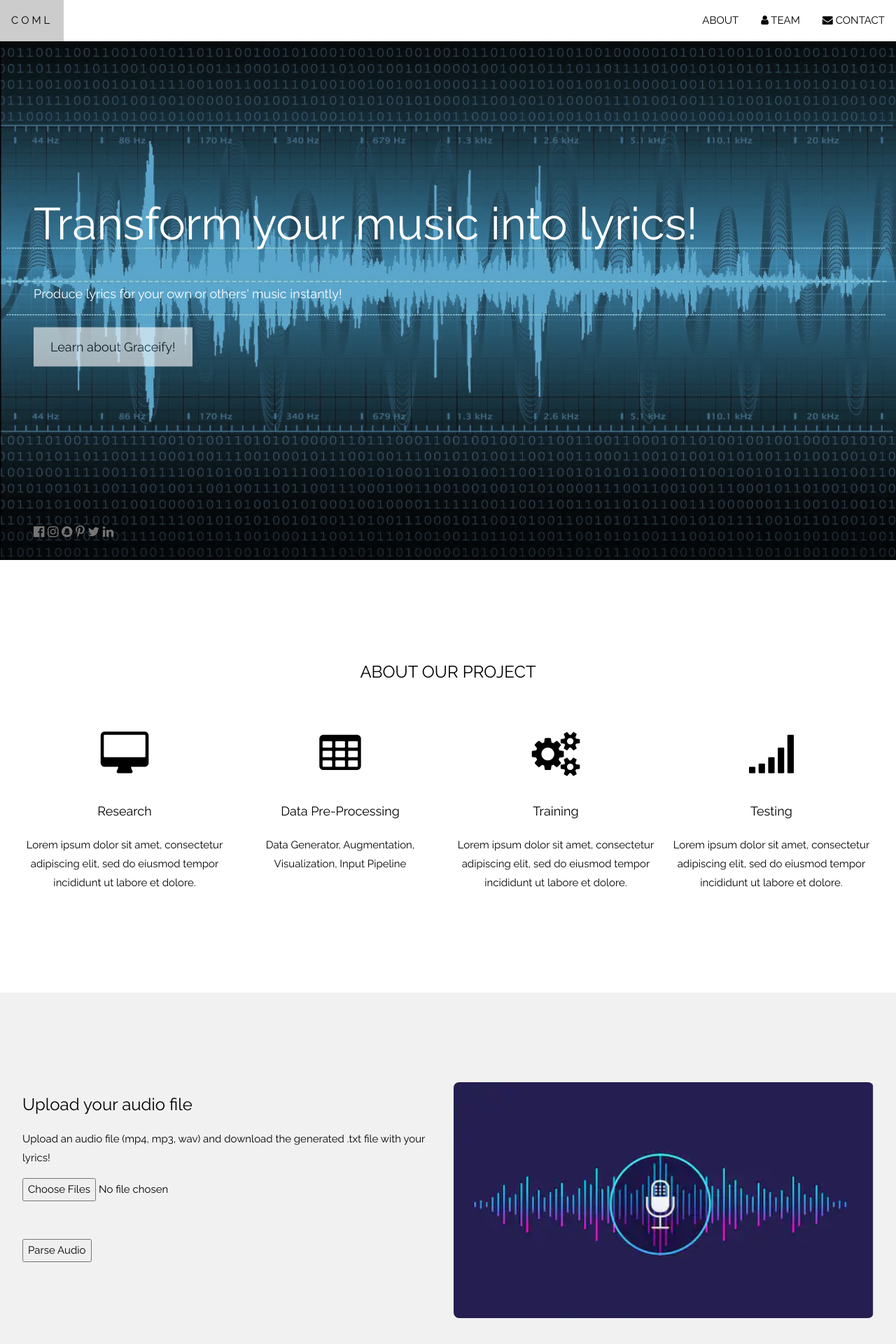
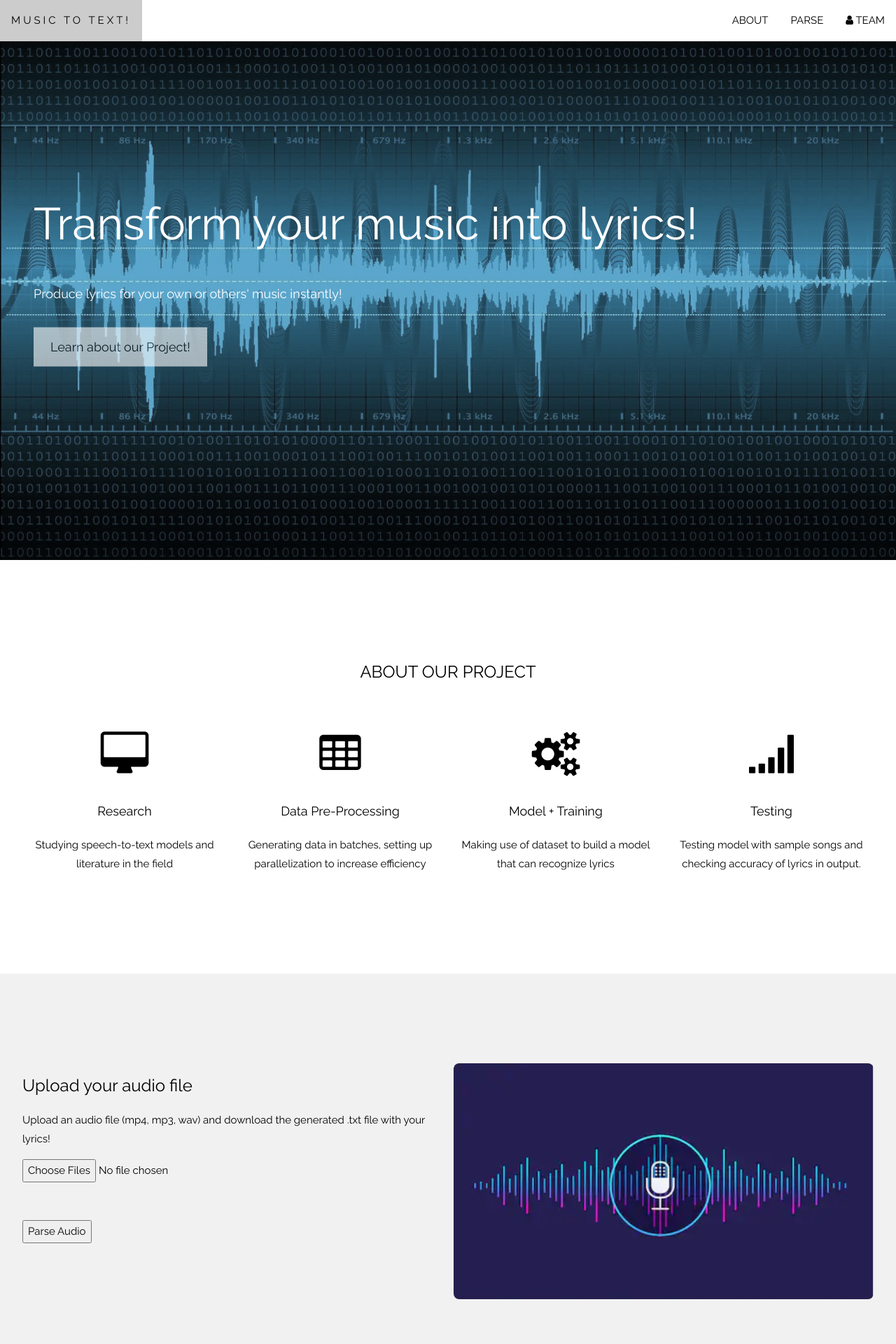
Before and after one commit to umd-fire-coml/2020-Speech-Recognition, a Flask app: page / in a window 1280 px wide. Shown: the top 1920 px of the page at 70% size. Run offline with Flask 2, Linux system fonts and the light colour scheme.

Commit message:
Update images

```diff
--- a/templates/index.html
+++ b/templates/index.html
@@ -1,6 +1,6 @@
 <!DOCTYPE html>
 <html>
-<title>Graceify!</title>
+<title>Music to Text!</title>
 <meta charset="UTF-8">
 <meta name="viewport" content="width=device-width, initial-scale=1">
 <link rel="stylesheet" href="https://www.w3schools.com/w3css/4/w3.css">
@@ -31,12 +31,13 @@ body, html {
 <!-- Navbar (sit on top) -->
 <div class="w3-top">
   <div class="w3-bar w3-white w3-card" id="myNavbar">
-    <a href="#home" class="w3-bar-item w3-button w3-wide">COML</a>
+    <a href="#home" class="w3-bar-item w3-button w3-wide">MUSIC TO TEXT!</a>
     <!-- Right-sided navbar links -->
     <div class="w3-right w3-hide-small">
       <a href="#about" class="w3-bar-item w3-button">ABOUT</a>
+      <a href="#parse" class="w3-bar-item w3-button">PARSE</a>
       <a href="#team" class="w3-bar-item w3-button"><i class="fa fa-user"></i> TEAM</a>
-      <a href="#contact" class="w3-bar-item w3-button"><i class="fa fa-envelope"></i> CONTACT</a>
+
     </div>
     <!-- Hide right-floated links on small screens and replace them with a menu icon -->
 
@@ -50,8 +51,8 @@ body, html {
 <nav class="w3-sidebar w3-bar-block w3-black w3-card w3-animate-left w3-hide-medium w3-hide-large" style="display:none" id="mySidebar">
   <a href="javascript:void(0)" onclick="w3_close()" class="w3-bar-item w3-button w3-large w3-padding-16">Close ×</a>
   <a href="#about" onclick="w3_close()" class="w3-bar-item w3-button">ABOUT</a>
+  <a href="#parse" class="w3-bar-item w3-button">PARSE</a>
   <a href="#team" onclick="w3_close()" class="w3-bar-item w3-button">TEAM</a>
-  <a href="#contact" onclick="w3_close()" class="w3-bar-item w3-button">CONTACT</a>
 </nav>
 
 <!-- Header with full-height image -->
@@ -60,15 +61,9 @@ body, html {
     <span class="w3-jumbo w3-hide-small">Transform your music into lyrics!</span><br>
     <span class="w3-xxlarge w3-hide-large w3-hide-medium">Start something that matters</span><br>
     <span class="w3-large">Produce lyrics for your own or others' music instantly!</span>
-    <p><a href="#about" class="w3-button w3-white w3-padding-large w3-large w3-margin-top w3-opacity w3-hover-opacity-off">Learn about Graceify!</a></p>
+    <p><a href="#about" class="w3-button w3-white w3-padding-large w3-large w3-margin-top w3-opacity w3-hover-opacity-off">Learn about our Project!</a></p>
   </div>
   <div class="w3-display-bottomleft w3-text-grey w3-large" style="padding:24px 48px">
-    <i class="fa fa-facebook-official w3-hover-opacity"></i>
-    <i class="fa fa-instagram w3-hover-opacity"></i>
-    <i class="fa fa-snapchat w3-hover-opacity"></i>
-    <i class="fa fa-pinterest-p w3-hover-opacity"></i>
-    <i class="fa fa-twitter w3-hover-opacity"></i>
-    <i class="fa fa-linkedin w3-hover-opacity"></i>
   </div>
 </header>
 
@@ -79,29 +74,29 @@ body, html {
     <div class="w3-quarter">
         <i class="fa fa-desktop w3-margin-bottom w3-jumbo"></i>
         <p class="w3-large">Research</p>
-        <p>Lorem ipsum dolor sit amet, consectetur adipiscing elit, sed do eiusmod tempor incididunt ut labore et dolore.</p>
+        <p>Studying speech-to-text models and literature in the field</p>
       </div>
 
     <div class="w3-quarter">
       <i class="fa fa-table w3-margin-bottom w3-jumbo w3-center"></i>
       <p class="w3-large">Data Pre-Processing</p>
-      <p>Data Generator, Augmentation, Visualization, Input Pipeline</p>
+      <p>Generating data in batches, setting up parallelization to increase efficiency</p>
     </div>
     <div class="w3-quarter">
       <i class="fa fa-cogs w3-margin-bottom w3-jumbo"></i>
-      <p class="w3-large">Training</p>
-      <p>Lorem ipsum dolor sit amet, consectetur adipiscing elit, sed do eiusmod tempor incididunt ut labore et dolore.</p>
+      <p class="w3-large">Model + Training</p>
+      <p>Making use of dataset to build a model that can recognize lyrics</p>
     </div>
     <div class="w3-quarter">
       <i class="fa fa-signal w3-margin-bottom w3-jumbo"></i>
       <p class="w3-large">Testing</p>
-      <p>Lorem ipsum dolor sit amet, consectetur adipiscing elit, sed do eiusmod tempor incididunt ut labore et dolore.</p>
+      <p>Testing model with sample songs and checking accuracy of lyrics in output.</p>
     </div>
   </div>
 </div>
 
 <!-- Promo Section - "We know design" -->
-<div class="w3-container w3-light-grey" style="padding:128px 16px">
+<div class="w3-container w3-light-grey" style="padding:128px 16px" id = "parse">
   <div class="w3-row-padding">
     <div class="w3-col m6">
       <h3>Upload your audio file</h3>
@@ -133,45 +128,37 @@ body, html {
   <div class="w3-row-padding w3-grayscale" style="margin-top:64px">
     <div class="w3-col l3 m6 w3-margin-bottom">
       <div class="w3-card">
-        <img src="static/assets/images/audio_ml.png" alt="John" style="width:100%">
+        <img src="static/assets/images/526748aa09844816b682f54e7ddf1614.jpeg" alt="John" style="width:100%" height = "400">
         <div class="w3-container">
           <h3>Sagar Saxena</h3>
           <p class="w3-opacity">Developer</p>
-          <p> text</p>
-          <p><button class="w3-button w3-light-grey w3-block"><i class="fa fa-envelope"></i> Contact</button></p>
         </div>
       </div>
     </div>
     <div class="w3-col l3 m6 w3-margin-bottom">
       <div class="w3-card">
-        <img src="static/assets/images/audio_ml.png" alt="Jane" style="width:100%">
+        <img src="static/assets/images/12ec64317fda47f18980e40d2aed62fe.jpeg" alt="Jane" style="width:100%" height = "400">
         <div class="w3-container">
           <h3>Siddhesh Gupta</h3>
           <p class="w3-opacity">Developer</p>
-          <p> text</p>
-          <p><button class="w3-button w3-light-grey w3-block"><i class="fa fa-envelope"></i> Contact</button></p>
         </div>
       </div>
     </div>
     <div class="w3-col l3 m6 w3-margin-bottom">
       <div class="w3-card">
-        <img src="static/assets/images/audio_ml.png" alt="Mike" style="width:100%">
+        <img src="static/assets/images/7ef2afcde3614c368b8f6c1d024db285.jpeg" alt="Mike" style="width:100%" height = "400">
         <div class="w3-container">
           <h3>Priyanka Mehta</h3>
           <p class="w3-opacity">Developer</p>
-          <p> text </p>
-          <p><button class="w3-button w3-light-grey w3-block"><i class="fa fa-envelope"></i> Contact</button></p>
         </div>
       </div>
     </div>
     <div class="w3-col l3 m6 w3-margin-bottom">
       <div class="w3-card">
-        <img src="static/assets/images/audio_ml.png" alt="Dan" style="width:100%">
+        <img src="static/assets/images/rohan_linkedin.jpeg" alt="Dan" style="width:100%" height = "400">
         <div class="w3-container">
           <h3>Rohan Angajala</h3>
           <p class="w3-opacity">Developer</p>
-          <p> text </p>
-          <p><button class="w3-button w3-light-grey w3-block"><i class="fa fa-envelope"></i> Contact</button></p>
         </div>
       </div>
     </div>
@@ -193,36 +180,10 @@ body, html {
 
 
 
-<!-- Contact Section -->
-<div class="w3-container w3-light-grey" style="padding:128px 16px" id="contact">
-  <h3 class="w3-center">CONTACT</h3>
-  <p class="w3-center w3-large">If you have any questions or would like to take a look at our source code, please reach out to us!</p>
-  <div style="margin-top:48px">
-    <form action="/action_page.php" target="_blank">
-      <p><input class="w3-input w3-border" type="text" placeholder="Name" required name="Name"></p>
-      <p><input class="w3-input w3-border" type="text" placeholder="Email" required name="Email"></p>
-      <p><input class="w3-input w3-border" type="text" placeholder="Subject" required name="Subject"></p>
-      <p><input class="w3-input w3-border" type="text" placeholder="Message" required name="Message"></p>
-      <p>
-        <button class="w3-button w3-black" type="submit">
-          <i class="fa fa-paper-plane"></i> SEND MESSAGE
-        </button>
-      </p>
-    </form>
-    <!-- Image of location/map -->
-  </div>
-</div>
-
 <!-- Footer -->
 <footer class="w3-center w3-black w3-padding-64">
   <a href="#home" class="w3-button w3-light-grey"><i class="fa fa-arrow-up w3-margin-right"></i>To the top</a>
   <div class="w3-xlarge w3-section">
-    <i class="fa fa-facebook-official w3-hover-opacity"></i>
-    <i class="fa fa-instagram w3-hover-opacity"></i>
-    <i class="fa fa-snapchat w3-hover-opacity"></i>
-    <i class="fa fa-pinterest-p w3-hover-opacity"></i>
-    <i class="fa fa-twitter w3-hover-opacity"></i>
-    <i class="fa fa-linkedin w3-hover-opacity"></i>
   </div>
 </footer>
 
```
